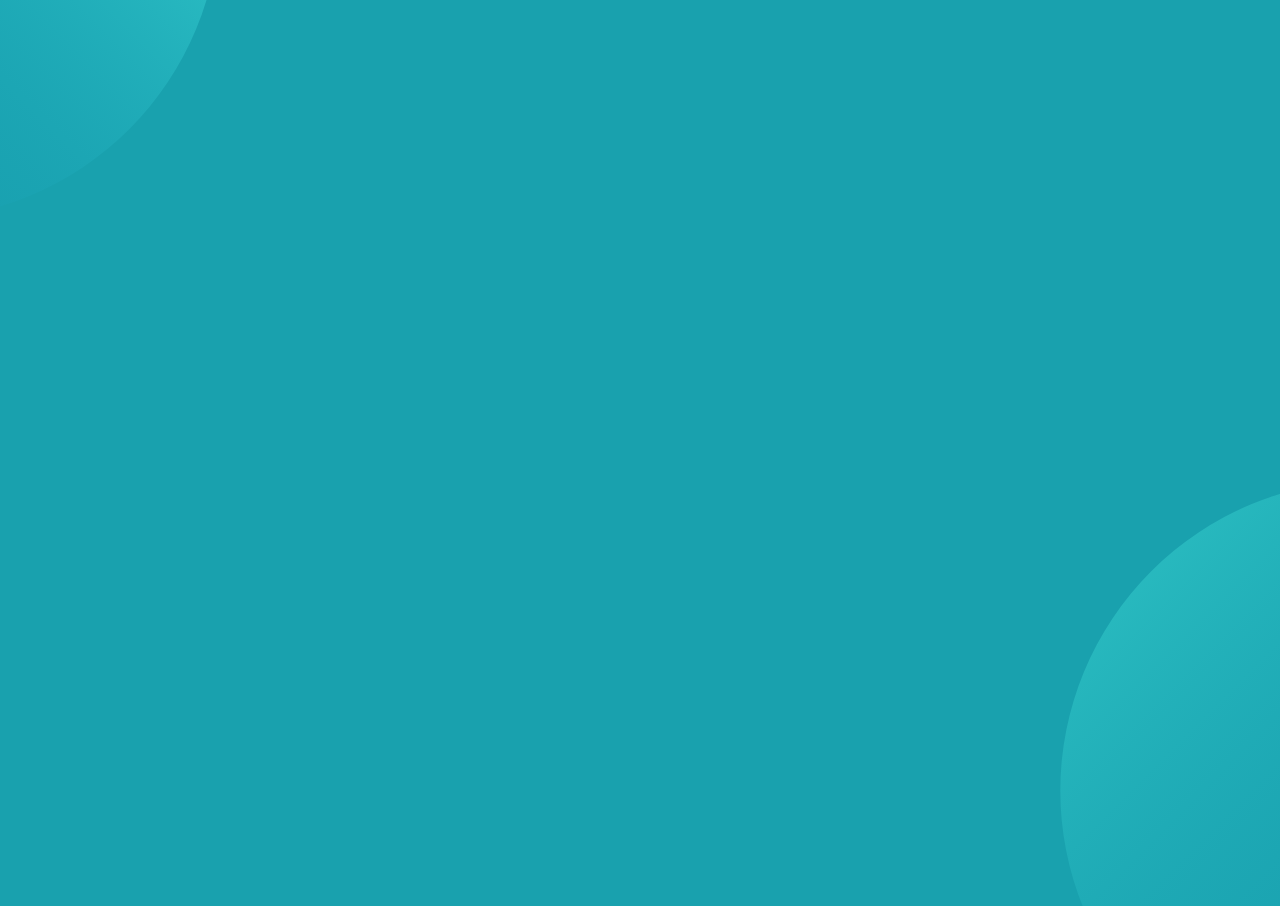
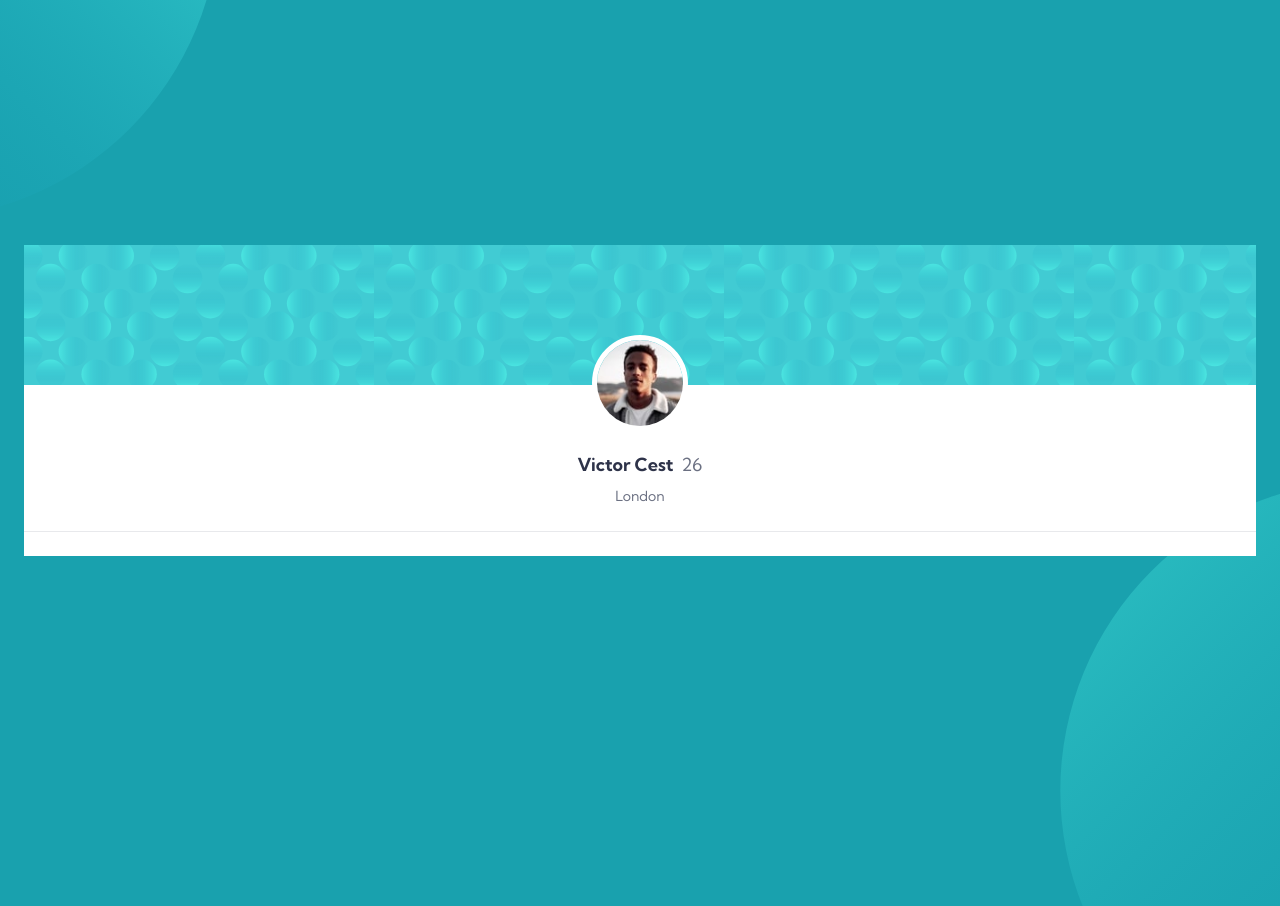
Before and after one commit to VeseMir2k/profile-card-component, a website built with Vite: page index.html in a window 1280 px wide. Shown: the top 906 px of the page. Built offline with nearby package versions, Linux system fonts and the light colour scheme.

Commit message:
✨ (index.html): Add preconnect links for Google Fonts to improve loading performance ✨ (index.html): Add Google Fonts stylesheet link for Kumbh Sans font family ✨ (index.html): Update class names and styles for better structure and readability 📝 (index.html): Add profile card component with avatar, name, age, location, and divider ♻️ (index.html): Refactor HTML structure for profile card component 🔧 (tailwind.config.js): Add new colors and font family for Kumbh Sans to Tailwind CSS configuration

```diff
--- a/index.html
+++ b/index.html
@@ -4,14 +4,30 @@
     <meta charset="UTF-8" />
     <link rel="icon" type="image/svg+xml" href="/vite.svg" />
     <meta name="viewport" content="width=device-width, initial-scale=1.0" />
+    <link rel="preconnect" href="https://fonts.googleapis.com" />
+    <link rel="preconnect" href="https://fonts.gstatic.com" crossorigin />
+    <link href="https://fonts.googleapis.com/css2?family=Kumbh+Sans:wght@400;700&display=swap" rel="stylesheet" />
     <link rel="stylesheet" href="style.css" />
     <title>Profile card component</title>
   </head>
   <body
-    class="after:content before:content relative min-h-dvh bg-[#19a1ae] before:absolute before:bottom-[-300px] before:right-[-400px] before:block before:size-[620px] before:bg-patternBottom before:bg-cover after:absolute after:left-[-400px] after:top-[-400px] after:block after:size-[620px] after:bg-patternTop after:bg-cover"
+    class="after:content before:content font-kumbhSans relative flex min-h-dvh items-center bg-[#19a1ae] text-[18px] font-normal before:absolute before:bottom-[-300px] before:right-[-400px] before:z-[-1] before:block before:size-[620px] before:bg-patternBottom before:bg-cover after:absolute after:left-[-400px] after:top-[-400px] after:block after:size-[620px] after:bg-patternTop after:bg-cover"
   >
-    <div class="">
-      <div></div>
+    <div
+      class="before:content relative mx-[24px] flex w-full flex-col items-center bg-white before:absolute before:left-0 before:top-0 before:block before:h-[140px] before:w-full before:bg-patternCard"
+    >
+      <img
+        class="relative z-10 mb-[20px] mt-[90px] size-[96px] rounded-full border-[5px] border-white"
+        src="./images/image-victor.jpg"
+        alt="avatar"
+      />
+      <div class="text-textSecondary text-center">
+        <p class="mb-[8px]">
+          <span class="text-textPrimary font-bold">Victor Cest</span><span class="ml-[8px]">26</span>
+        </p>
+        <p class="text-[14px]">London</p>
+      </div>
+      <hr class="bg-divider my-[24px] h-[1px] w-full border-none" />
     </div>
   </body>
 </html>
--- a/tailwind.config.js
+++ b/tailwind.config.js
@@ -8,6 +8,15 @@ module.exports = {
         patternBottom: 'url("./images/bg-pattern-bottom.svg")',
         patternCard: 'url("./images/bg-pattern-card.svg")',
       },
+      colors: {
+        bgPrimary: '#19A1AE',
+        textPrimary: '#2E3349',
+        textSecondary: '#6B7082',
+        divider: '#E8E9EC',
+      },
+      fontFamily: {
+        kumbhSans: ['Kumbh Sans', 'sans-serif'],
+      },
     },
   },
   plugins: [],
```
